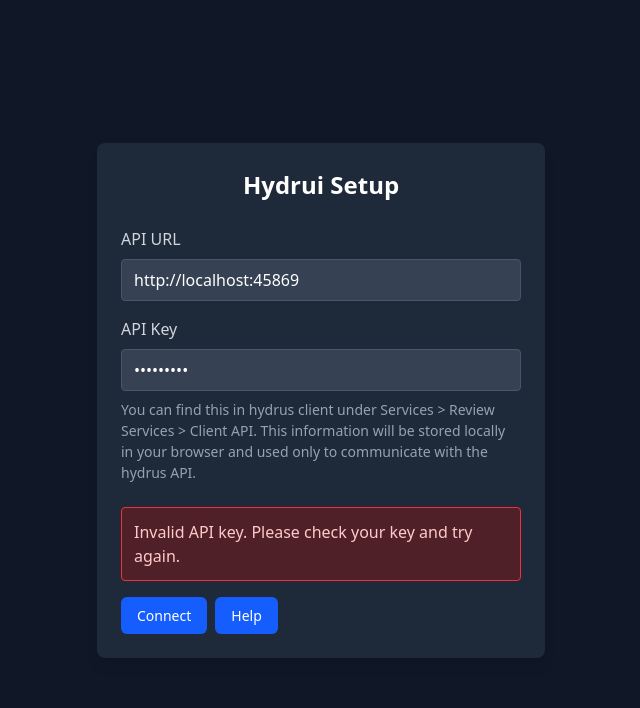
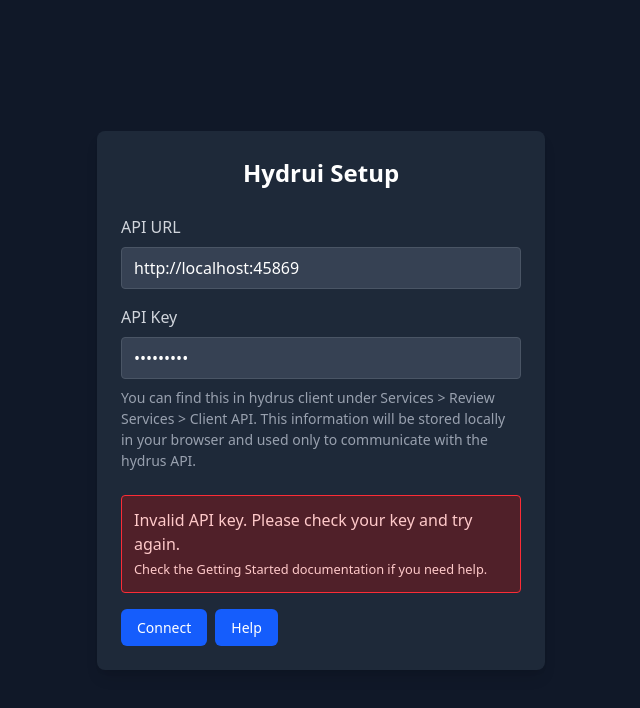
Before and after one commit to hydrui/hydrui, a React (Vite) app in the folder web/hydrui-client/: page / in a window 1280 px wide. Both pictures are taken after typing "Sample123" into the empty fields and a click on the button "Connect". Shown: the top 708 px of the page, without its empty margins (319-959 px from the left). Built offline with nearby package versions, Linux system fonts and the light colour scheme; no server answers.

Commit message:
Add a note about the Getting Started docs in the error message on Setup

```diff
--- a/web/hydrui-client/src/components/screens/SetupScreen/SetupScreen.tsx
+++ b/web/hydrui-client/src/components/screens/SetupScreen/SetupScreen.tsx
@@ -115,7 +115,20 @@ const SetupScreen: React.FC = () => {
             </p>
           </div>
 
-          {error && <div className="setup-error">{error}</div>}
+          {error && (
+            <div className="setup-error">
+              <p>{error}</p>
+              <p>
+                <small>
+                  Check the{" "}
+                  <a href="https://hydrui.dev/en/docs/basic-usage/getting-started/">
+                    Getting Started
+                  </a>{" "}
+                  documentation if you need help.
+                </small>
+              </p>
+            </div>
+          )}
 
           <div className="setup-form-buttons">
             <PushButton
```
